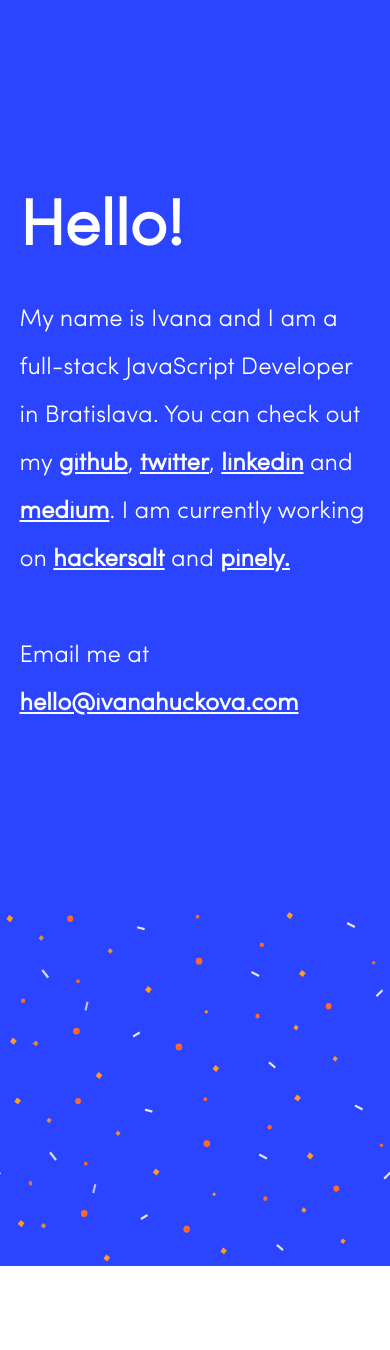
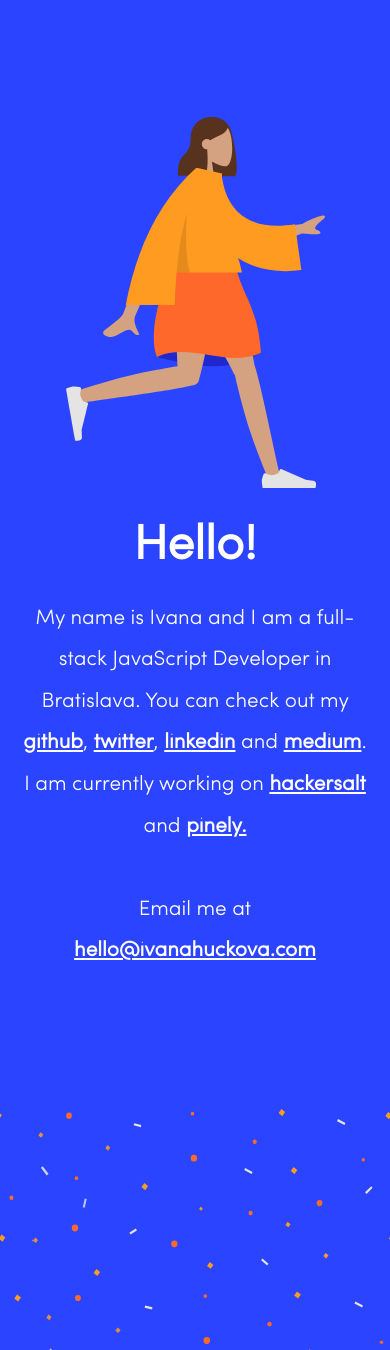
Before and after one commit to ivanahuckova/website_ivanahuckova, a React (Create React App) app: page / in a window 390 px wide. Before the commit the page ends 1266 px from the top, so only its background shows below. Built offline with nearby package versions, Linux system fonts and the light colour scheme; the HTML template or start-up script is replaced by a standard one.

Commit message:
Add imgs

```diff
--- a/src/App.scss
+++ b/src/App.scss
@@ -13,12 +13,16 @@
   align-items: center;
   line-height: 2;
   background-color: #2b44ff;
-  @media screen and (max-width: 900px) {
-    height: 120vh;
+  @media screen and (max-width: 1000px) {
+    height: 110vh;
   }
 
-  @media screen and (max-width: 400px) {
-    height: 150vh;
+  @media screen and (max-width: 900px) {
+    height: 160vh;
+  }
+
+  @media screen and (max-width: 500px) {
+    height: 160vh;
   }
 
   .container {
@@ -28,9 +32,9 @@
     width: 80%;
     height: 75%;
     @media screen and (max-width: 900px) {
-      margin: 1%;
       align-items: center;
       width: 90%;
+      height: 90%;
     }
 
     .heading {
@@ -39,12 +43,17 @@
       align-items: center;
       width: 100%;
       height: 80%;
+      @media screen and (max-width: 900px) {
+        flex-direction: column;
+        justify-content: center;
+      }
     }
     .person {
       margin-right: 40px;
-      min-width: 100px;
       @media screen and (max-width: 900px) {
-        display: none;
+        display: block;
+        margin: 0;
+        margin-bottom: 10px;
       }
     }
 
@@ -60,6 +69,11 @@
       padding-bottom: 20px;
       @media screen and (max-width: 900px) {
         padding-bottom: 0px;
+        text-align: center;
+        align-items: center;
+      }
+      @media screen and (max-width: 500px) {
+        font-size: 1.3rem;
       }
       a {
         text-decoration: none;
@@ -73,16 +87,25 @@
         margin-bottom: 3px;
         color: white;
         font-size: 4rem;
+        @media screen and (max-width: 500px) {
+          font-size: 3rem;
+        }
       }
     }
   }
   .svg-animation {
     margin-top: 20px;
     align-self: flex-end;
-    background: url('./imgs/test.svg') repeat-x 0 / 100% auto;
+    background: url('./imgs/bck-small.svg') repeat-x 0 / 100% auto;
     height: 30%;
     width: 100%;
     animation: ani 60s linear infinite;
+    @media screen and (max-width: 900px) {
+      background: url('./imgs/bck-large.svg') repeat-x 0 / 100% auto;
+    }
+    @media screen and (max-width: 500px) {
+      height: 20%;
+    }
   }
 }
 
```
Also changed, not shown: src/imgs/bck-large.svg (added), src/imgs/bck-small.svg (renamed from src/imgs/test.svg).
